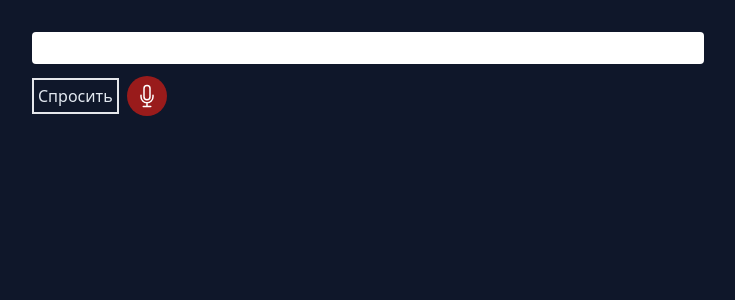
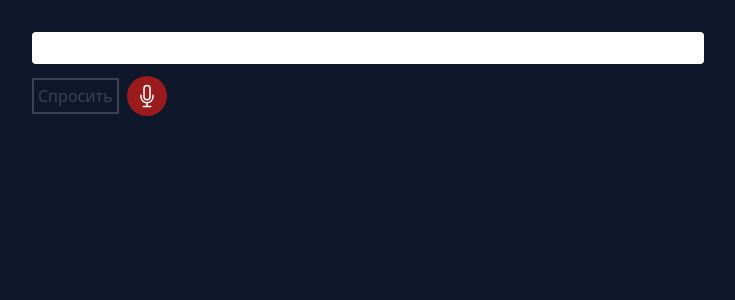
Before and after one commit to leavemealonemf/voice-gpt, a React (Vite) app: page / in a window 1280 px wide. Shown: the top 300 px of the page, without its empty margins (0-735 px from the left). Built offline with nearby package versions, Linux system fonts and the light colour scheme.

Commit message:
fix-errors

```diff
--- /dev/null
+++ b/src/componets/ui/Notification.tsx
@@ -0,0 +1,12 @@
+import {FC} from 'react';
+
+const Notification: FC = () => {
+  return (
+    <div className="flex items-center space-x-2 fixed left-5 bottom-8 z-50 rounded-md bg-red-500 px-4 py-2 text-white transition hover:bg-red-600">
+        <span className="text-3xl"><i className="bx bx-check" /></span>
+        <p className="font-bold">Чтобы задать вопрос GPT нажмите на значок микрофона<br/>и скажите информацию</p>
+    </div>
+  )
+}
+
+export default Notification
--- a/src/pages/AskPage.tsx
+++ b/src/pages/AskPage.tsx
@@ -1,6 +1,9 @@
 import { useState, BaseSyntheticEvent } from "react";
 import gptService from "../services/gpt.service";
 import MessageTyping from "../componets/ui/MessageTyping";
+import { inputValidate } from "../utils/input-validate";
+import messageIcon from "../assets/message.svg";
+import Notification from "../componets/ui/Notification";
 
 const AskPage = () => {
 
@@ -12,6 +15,7 @@ const AskPage = () => {
     const [recording, setRecording] = useState(false);
     const [isDisabled, setIsDisabled] = useState(false);
     const [loading, setLoading] = useState(false);
+    const [isSpeechEmpty, setIsSpeechEmpty] = useState(false);
 
     const windowObj: any = window;
 
@@ -32,6 +36,17 @@ const AskPage = () => {
         speechSynthesis.speak(textToTalk);
     }
 
+    const showEmptySpeechError = () => {
+        setIsSpeechEmpty(true);
+        setTimeout(() => {
+            setIsSpeechEmpty(false);
+        }, 3000)
+    }
+
+    speechRecognizer.onerror = () => {
+        setRecording(false);
+        showEmptySpeechError();
+    }
 
     speechRecognizer.onresult = (e: any) => {
         setRecording(false);
@@ -84,7 +99,7 @@ const AskPage = () => {
                 />
                 <div className="flex flex-row gap-2 mt-3 items-center">
                     <button
-                        disabled={isDisabled}
+                        disabled={isDisabled || !inputValidate(messageEvent)}
                         className="border-2 p-1 enabled:hover:text-black enabled:hover:bg-white disabled:opacity-20"
                         onClick={() => sendMessage()}>Спросить</button>
                     <div onClick={() => speech()}
@@ -99,14 +114,13 @@ const AskPage = () => {
                 <div className="mt-2 flex flex-col">
                     {aiMessages?.map((aiMessage, index) =>
                         <div className="mt-3 flex float-left gap-1" key={index}>
-                            <svg xmlns="http://www.w3.org/2000/svg" fill="none" viewBox="0 0 24 24" stroke-width="1.5" stroke="white" className="w-5 h-5 mt-1">
-                                <path stroke-linecap="round" stroke-linejoin="round" d="M8.625 9.75a.375.375 0 11-.75 0 .375.375 0 01.75 0zm0 0H8.25m4.125 0a.375.375 0 11-.75 0 .375.375 0 01.75 0zm0 0H12m4.125 0a.375.375 0 11-.75 0 .375.375 0 01.75 0zm0 0h-.375m-13.5 3.01c0 1.6 1.123 2.994 2.707 3.227 1.087.16 2.185.283 3.293.369V21l4.184-4.183a1.14 1.14 0 01.778-.332 48.294 48.294 0 005.83-.498c1.585-.233 2.708-1.626 2.708-3.228V6.741c0-1.602-1.123-2.995-2.707-3.228A48.394 48.394 0 0012 3c-2.392 0-4.744.175-7.043.513C3.373 3.746 2.25 5.14 2.25 6.741v6.018z" />
-                            </svg>
+                            <img src={messageIcon} alt="message" className="w-3 h-3 mt-1"/>
                             <p>{aiMessage}</p>
                         </div>
                     )}
                     {loading && <MessageTyping/>}
                 </div>
+                {isSpeechEmpty && <Notification/>}
             </div>
         </>
     )
--- /dev/null
+++ b/src/utils/input-validate.ts
@@ -0,0 +1,6 @@
+export const inputValidate = (value: string): boolean => {
+    if (value.trim().length > 0) {
+      return true;
+    }
+    return false;
+};
```
Also changed, not shown: src/assets/message.svg (added).
